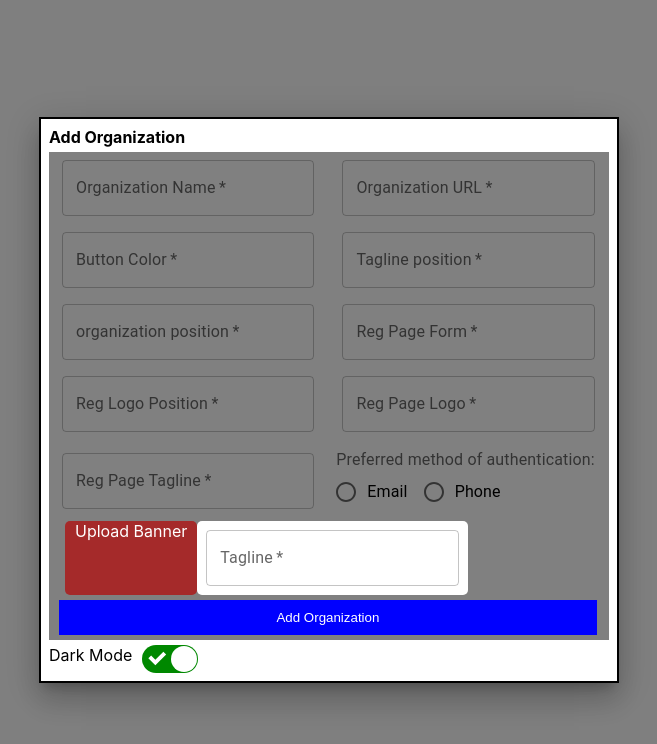
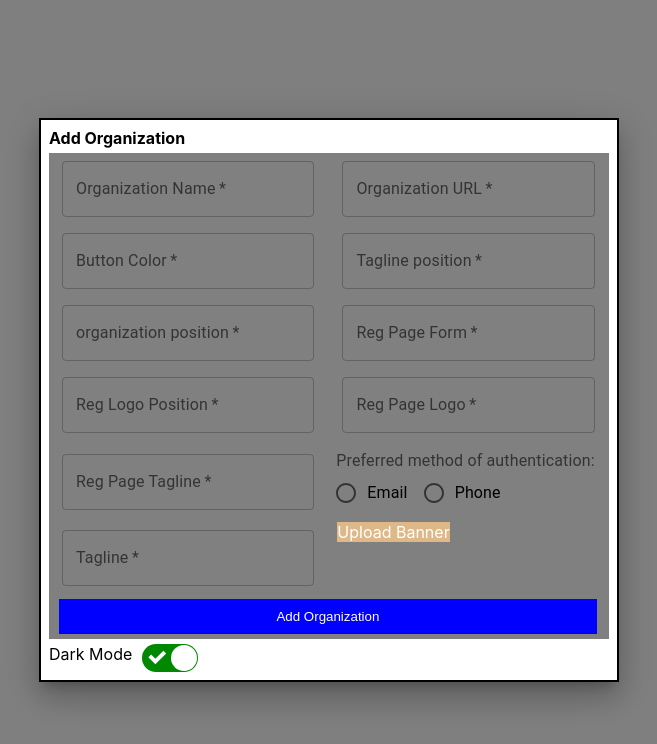
Before and after one commit to debo-centbit/admin, a React (Create React App) app: page / in a window 1280 px wide. Both pictures are taken after a click on the button "ADD". Shown: the top 744 px of the page, without its empty margins (311-968 px from the left). Built offline with nearby package versions, Linux system fonts and the light colour scheme.

Commit message:
upload-banner added

```diff
--- a/src/components/Paper.css
+++ b/src/components/Paper.css
@@ -15,9 +15,8 @@
 
 .Paper-toogle {
     display: flex;
-    margin-left: 2%;
     width: 98%;
-
+    gap: 15px;
 }
 
 
@@ -40,14 +39,9 @@
   }
 
   .Paper-upload-label{
-    background-color: brown;
+    background-color: burlywood;
     justify-content: center;
     align-items: center;
     text-align: center;
-    border-radius: 5px;
+
   }
-  .Paper-tagline{
-    background-color: white;
-    padding: 1px;
-    border-radius: 5px;
-  }
--- a/src/components/Paper.tsx
+++ b/src/components/Paper.tsx
@@ -374,11 +374,6 @@ const Paper = () => {
         </div>
 
     <div className="Paper-toogle">
-      <label  htmlFor="bannerUpload" className="Paper-upload-label">
-        <span style={{ color: "white", padding: "10px"}}>Upload Banner</span>
-      </label>
-        <input type="file" id="bannerUpload" accept="image" onChange={handleImage} style={{display:"none"}}  name="banner" />
-
 
         <div className="Paper-tagline">
             <InputField
@@ -397,6 +392,13 @@ const Paper = () => {
                             {error.tagline}
                             </span>
                     )}
+        </div>
+
+        <div className="Paper-bannerUplaod">
+                <label  htmlFor="bannerUpload" className="Paper-upload-label">
+                    <span style={{ color: "white"}}>Upload Banner</span>
+                </label>
+          <input type="file" id="bannerUpload" accept="image" onChange={handleImage} style={{display:"none"}}  name="banner" />
         </div>
 
      </div>
```
